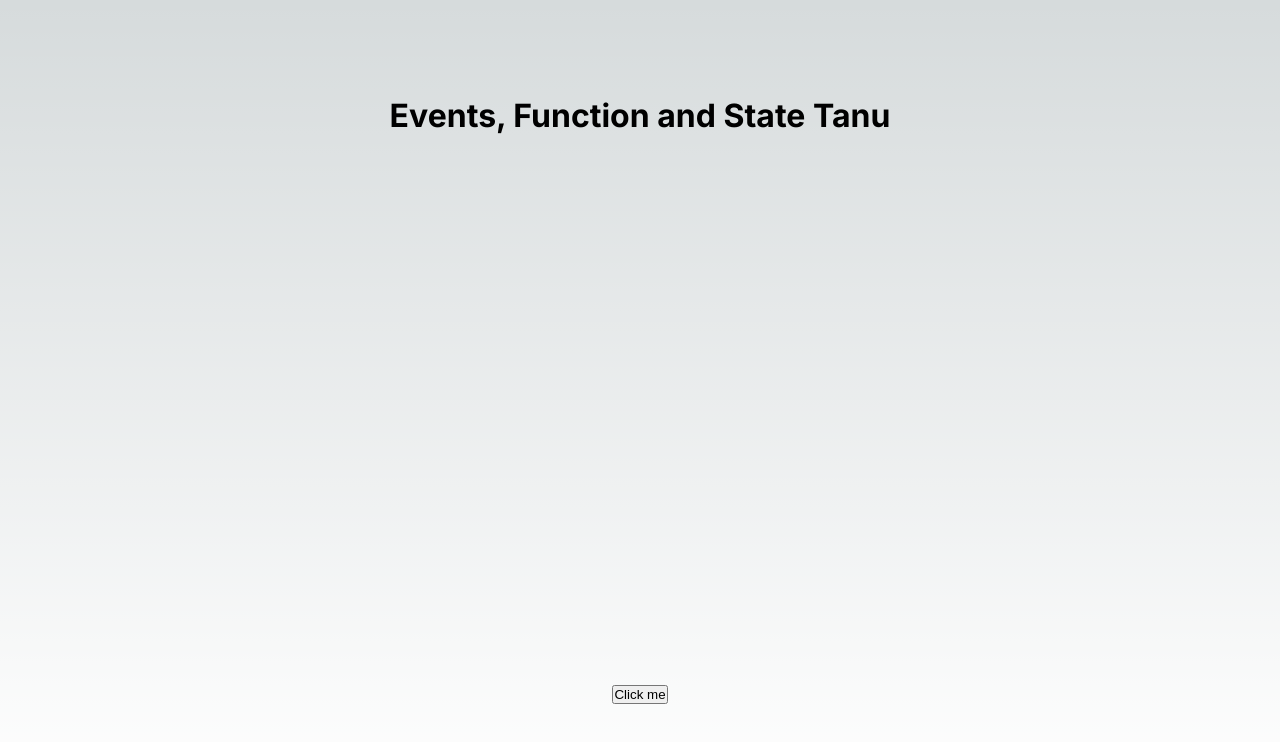
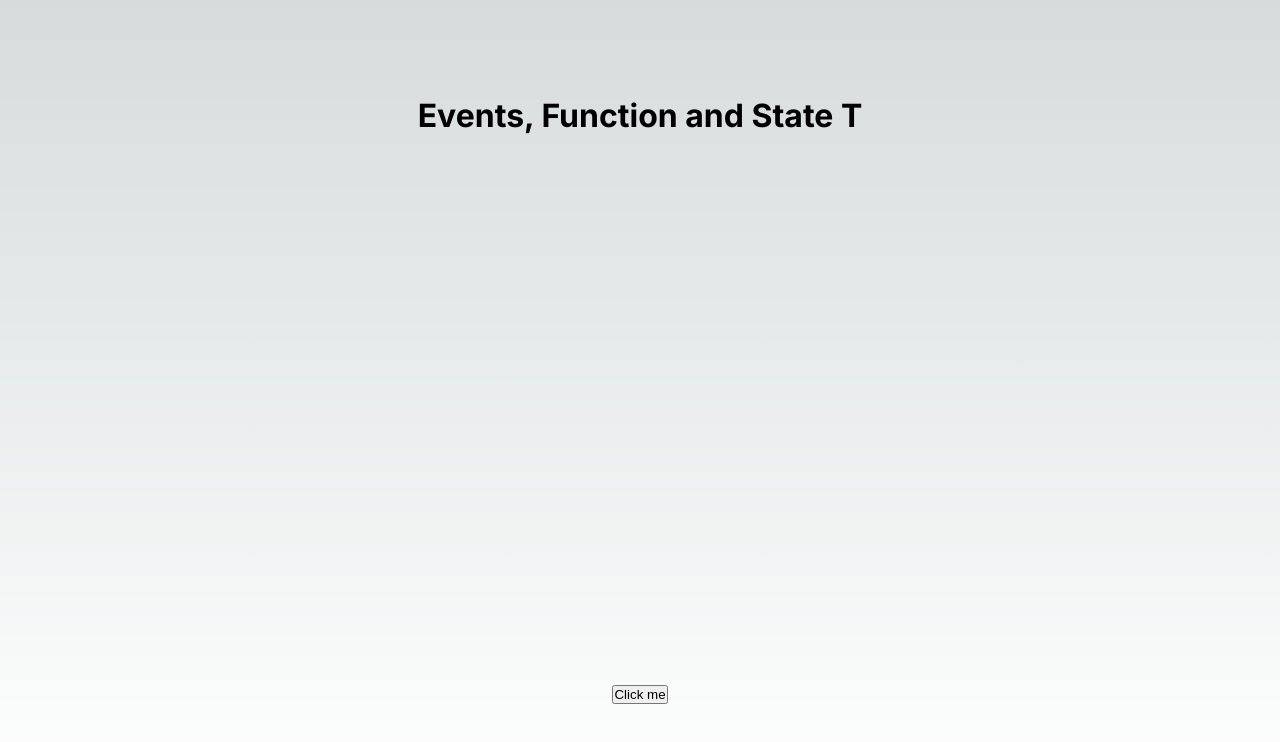
Before and after one commit to tanuuu18/Learning-NextJS, a Next.js app in the folder blog/: page / in a window 1280 px wide. Shown: the top 742 px of the page. Built offline with nearby package versions, Linux system fonts and the light colour scheme.

Commit message:
Variable doesn't re-render

```diff
--- a/blog/src/app/page.js
+++ b/blog/src/app/page.js
@@ -4,12 +4,13 @@
 
 export default function Home() {
   const [name, setName] = useState("Tanu");
+  let data = "T";
   const apple = () => {
-    setName("Tanushree");
+    data = "t";
   };
   return (
     <main className={styles.main}>
-      <h1>Events, Function and State {name}</h1>
+      <h1>Events, Function and State {data}</h1>
       <button onClick={() => apple()}>Click me</button>
     </main>
   );
```
